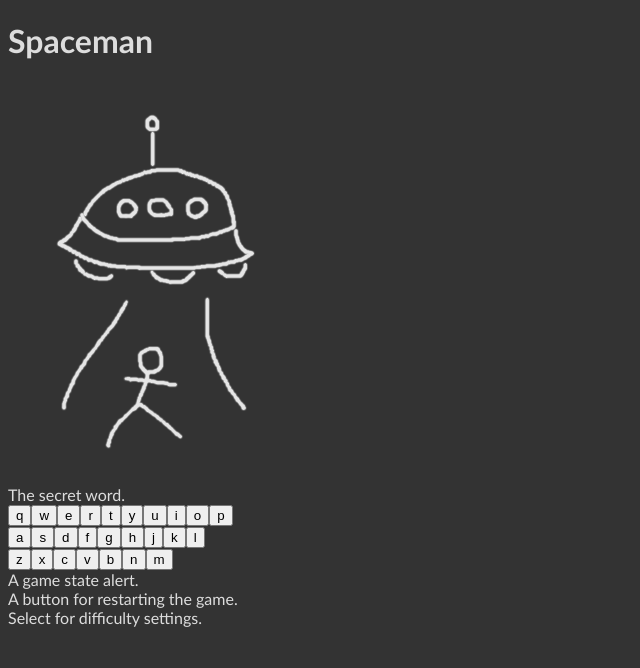
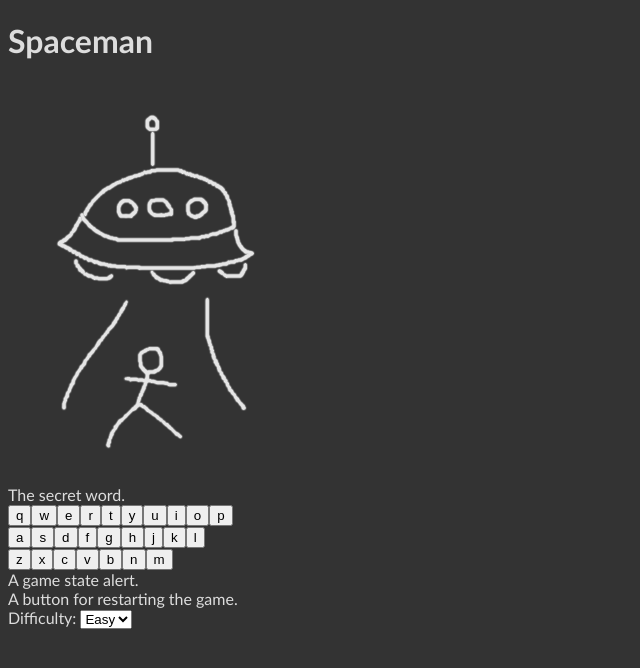
Before and after one commit to tomasz-rebas/react-spaceman, a React (Create React App) app: page / in a window 1280 px wide. Shown: the top 668 px of the page, without its empty margins (0-640 px from the left). Built offline with nearby package versions, Linux system fonts and the light colour scheme.

Commit message:
<select> for difficulty settings

```diff
--- a/src/components/DifficultySettings.js
+++ b/src/components/DifficultySettings.js
@@ -2,6 +2,12 @@ import React from 'react';
 
 export default function DifficultySettings() {
     return (
-        <div>Select for difficulty settings.</div>
+        <div>
+            <span>Difficulty: </span>
+            <select>
+                <option>Easy</option>
+                <option>Hard</option>
+            </select>
+        </div>
     );
 }
```
